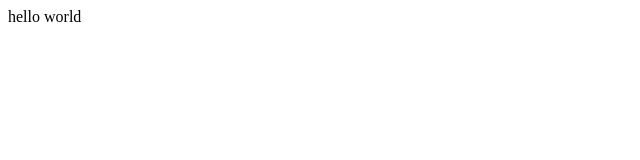
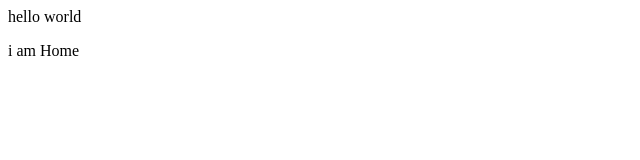
Before and after one commit to Mohit-Code2001/Mohitbind-demo, a plain HTML site: page index.html in a window 1280 px wide. Shown: the full height of the page, 0-640 px from the left. Drawn offline with Linux system fonts and the light colour scheme.

Commit message:
Update index.html

```diff
--- a/index.html
+++ b/index.html
@@ -1 +1,2 @@
 <p> hello world </p>
+<p> i am Home </p>
```
